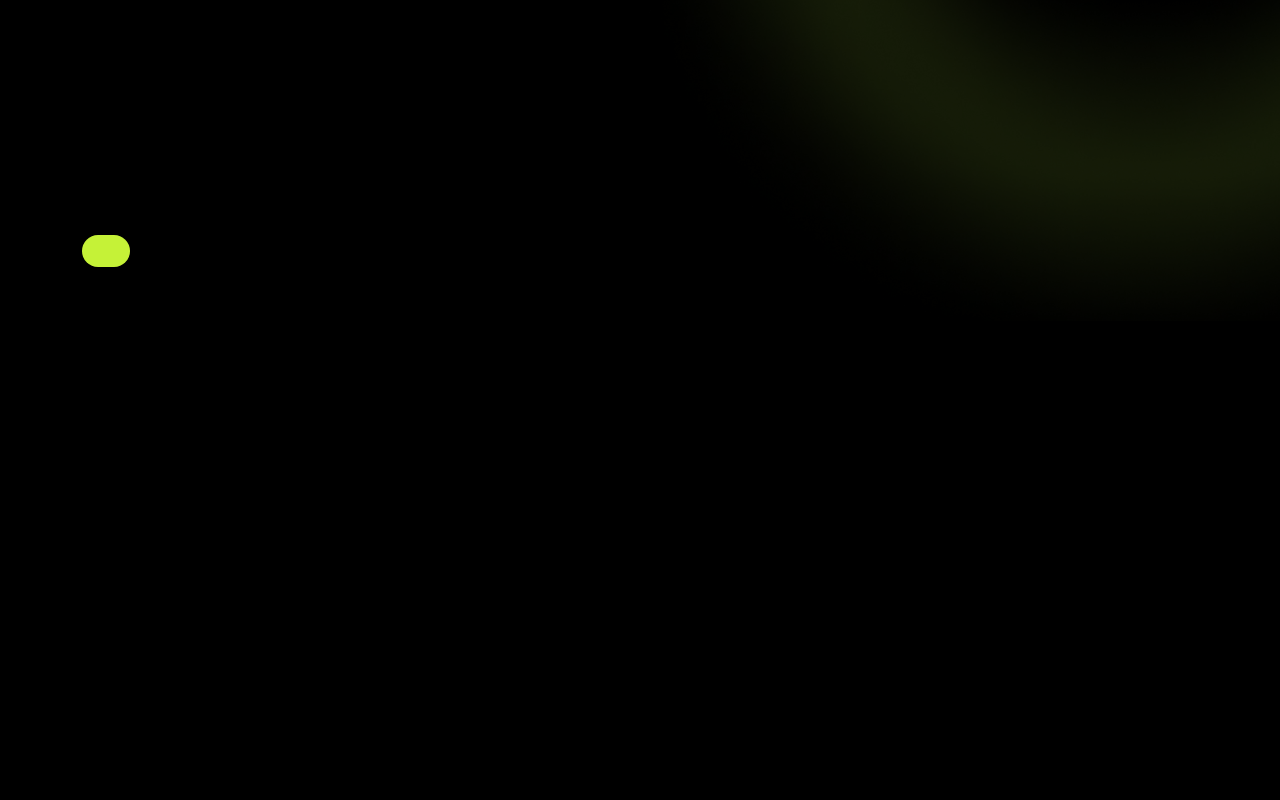
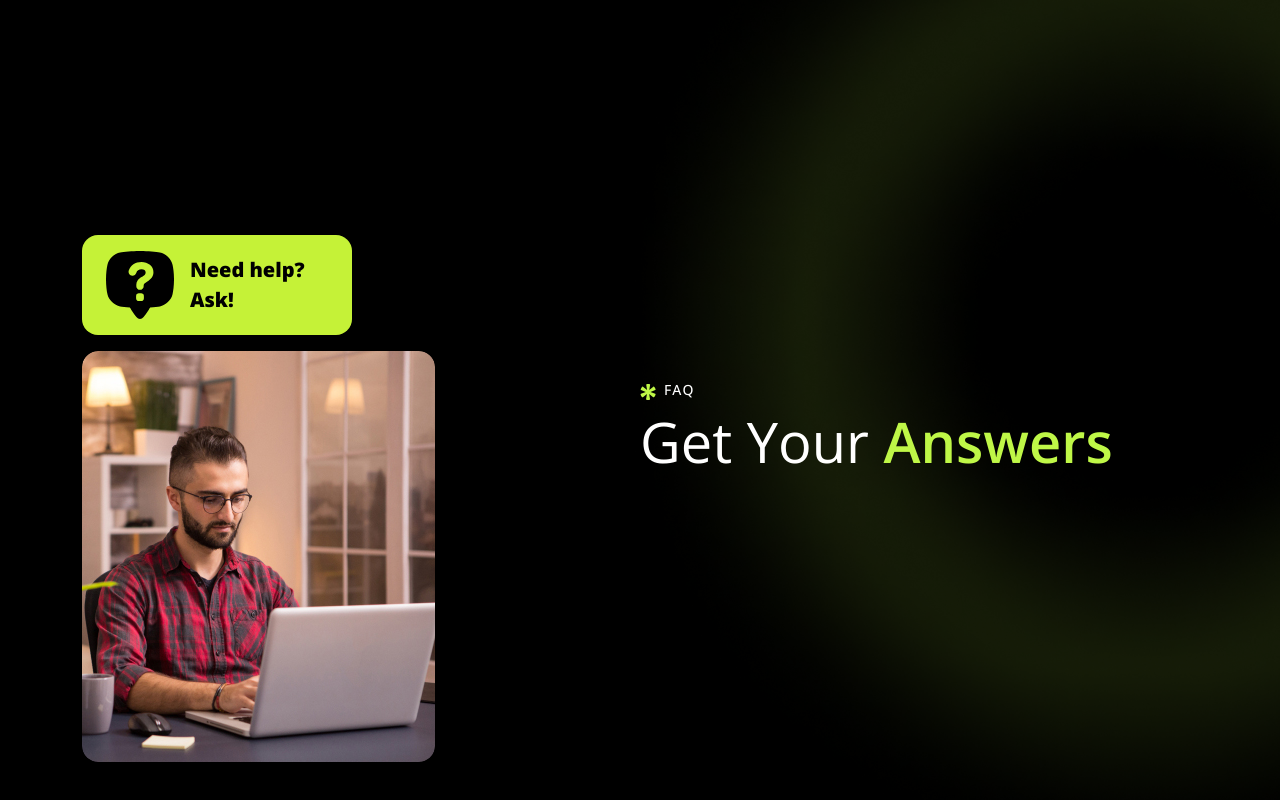
Before and after one commit to lochinbek9/my-portfolio-react, a React (Vite) app: page / in a window 1280 px wide. Shown: the part 7512-8312 px from the top of the page. Before the commit the page ends 7881 px from the top, so only its background shows below. Built offline with nearby package versions, Linux system fonts and the light colour scheme.

Commit message:
Faq edited

```diff
--- a/src/components/Pages/Index.jsx
+++ b/src/components/Pages/Index.jsx
@@ -50,6 +50,24 @@ import "swiper/css"
 import { Autoplay } from 'swiper/modules'
 
 function Index() {
+  const faqData = [
+    {
+      question: "What services do freelancers offer?",
+      answer: "You can browse freelancer profiles, review their portfolios, and reach out to discuss your project Once you find the right match."
+    },
+    {
+      question: "How do I hire a freelancer?",
+      answer: "You can browse freelancer profiles, review their portfolios, and reach out to discuss your project Once you find the right match."
+    },
+    {
+      question: "What are the payment methods available?",
+      answer: "You can browse freelancer profiles, review their portfolios, and reach out to discuss your project Once you find the right match."
+    },
+    {
+      question: "Can I negotiate the pricing?",
+      answer: "You can browse freelancer profiles, review their portfolios, and reach out to discuss your project Once you find the right match."
+    },
+  ]
   return (
     <>
       <div className="video-bg">
@@ -697,8 +715,27 @@ overflow-hidden">
                       </div>
                       <div className="mt-5 help-box-main">
                          <div className="help-box p-4 overflow-hidden position-relative z-1 py-3 rounded-4 fw-bold d-inline-flex align-items-center gap-3 fs-5" style={{background: "#c5f237", color: "#000", maxWidth: "270px"}}>
+                            <img src={needhelp} alt="" />
+                            Need help? Ask!
+                         </div>
+                      </div>
+                        <div className="section-image d-inline-block
+                        rounded-4 overflow-hidden shadow mt-3 faq-image2 ">
+                              <img src={faqImage1} className='img-fluid rounded-4' alt="Faq" />
+                        </div>
+                   </div>
 
-                         </div>
+                   <div className="col-lg-6 mt-lg-0 mt-5">
+                      <div className="section-title">
+                        <h5><img src={titleShape} className='img-fluid me-2' alt="" />Faq</h5>
+                        <h2>Get Your <span>Answers</span>  </h2>
+                      </div>
+                      <div className="accordion accordion-flush" id='faqAccordion'>
+                          {faqData.map((item, index) =>(
+                            <div className="accordion-item bg-dark text-white border-0 mb-2 rounded" key={index}>
+
+                            </div>
+                          ))}
                       </div>
                    </div>
               </div>
```
